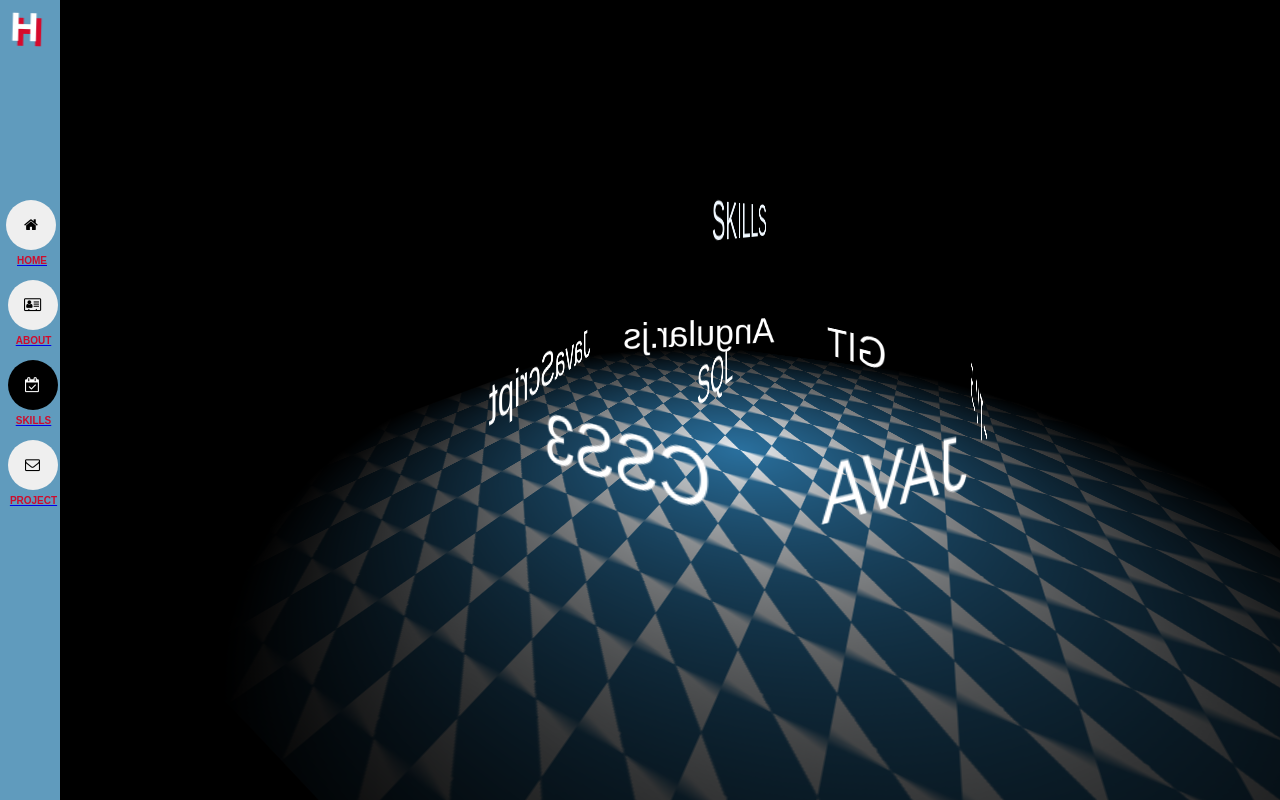
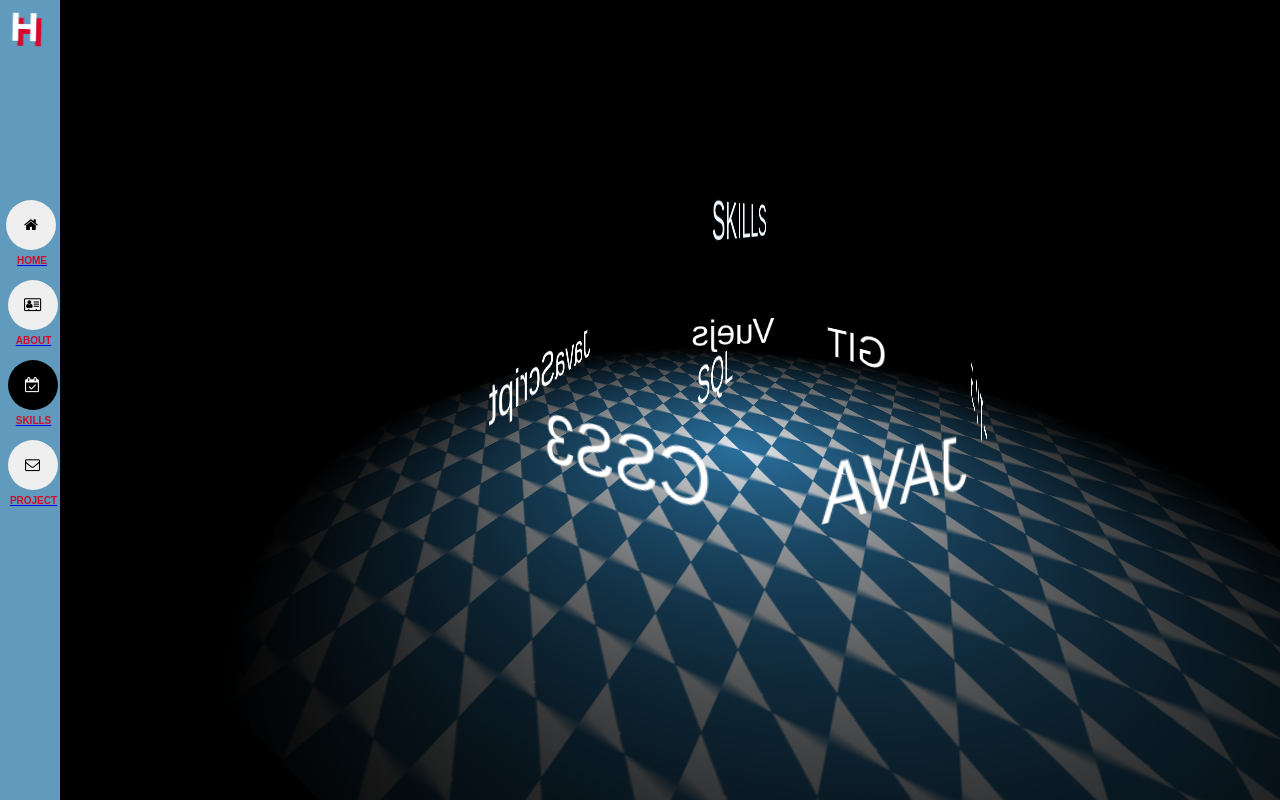
Before and after one commit to Hiteshjoshi123/Portfolio, a plain HTML site: page skills.html in a window 1280 px wide. Drawn offline with Linux system fonts and the light colour scheme.

Commit message:
Update skills.html

```diff
--- a/skills.html
+++ b/skills.html
@@ -8,7 +8,7 @@
     <link rel="stylesheet" href="skills.css">
     <link rel="stylesheet" href="https://cdnjs.cloudflare.com/ajax/libs/font-awesome/4.7.0/css/font-awesome.min.css">
     <script src="jquery-3.6.0.min.js"></script>
-    <title>Document</title>
+    <title>Skills</title>
 </head>
 
 <body>
@@ -69,7 +69,7 @@
                     <div class="frontface">HTML5</div>
                     <div class="backface">CSS3</div>
                     <div class="leftface">JavaScript</div>
-                    <div class="rightface">Angular.js</div>
+                    <div class="rightface">Vuejs</div>
                     <div class="topface">SQL</div>
                     <div class="bottomface">GIT</div>
                     <div class="skill1">JAVA</div>
@@ -77,15 +77,6 @@
                 <div class="ball">SKILLS</div>
             </div>
         </div>
-        <!-- <div class="aboutpage">
-            Skills
-        </div>
-        <div class="aboutpage1">
-            The main area of my working is front-end development,
-            HTML5,CSS3,JavaScript,JSON,jQuery,Node.js,SQL,features,<br>
-            animationa & interective layout.I have also have full stack <br>
-            developer experience.
-         </div> -->
     </div>
     <script src="skills.js"></script>
 </body>
```
